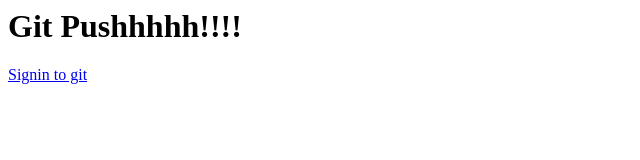
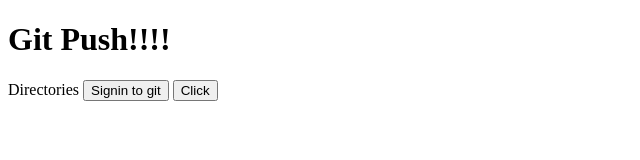
Before and after one commit to AshwinSM/GitPush, a website: page Client/HomePage.html in a window 1280 px wide. Shown: the whole page, without its empty margins (0-640 px from the left). Drawn offline with Linux system fonts and the light colour scheme.

Commit message:
Client Change and Package change

```diff
--- a/Client/HomePage.html
+++ b/Client/HomePage.html
@@ -1,4 +1,18 @@
+<!DOCTYPE html>
+<html>
+    <head>
+        <meta charset="utf-8" />
+        <script type="text/javascript"  src="./homePage.js" ></script>
+        <!-- <script type='module'>import {homePage} from './../Client';</script> -->
+      </head>
+      <body>
 <div>
-    <h1>Git Pushhhhh!!!!</h1>
-    <a href="https://github.com/login/oauth/authorize?client_id=c0c3936b4710adcf7f2b&scope=repo user">Signin to git</a>
+    <h1>Git Push!!!!</h1>
+    <label>Directories</label>
+
+
+    <a href="https://github.com/login/oauth/authorize?client_id=c0c3936b4710adcf7f2b&scope=repo user"><button>Signin to git</button></a>
+    <button onclick='commit()'>Click</button>
 </div>
+</body>
+</html>
--- a/package.json
+++ b/package.json
@@ -17,6 +17,7 @@
     "nodemon": "^2.0.7"
   },
   "dependencies": {
+    "express": "^4.17.1",
     "superagent": "^6.0.0"
   }
 }
```
Also changed, not shown: 1 other file.
